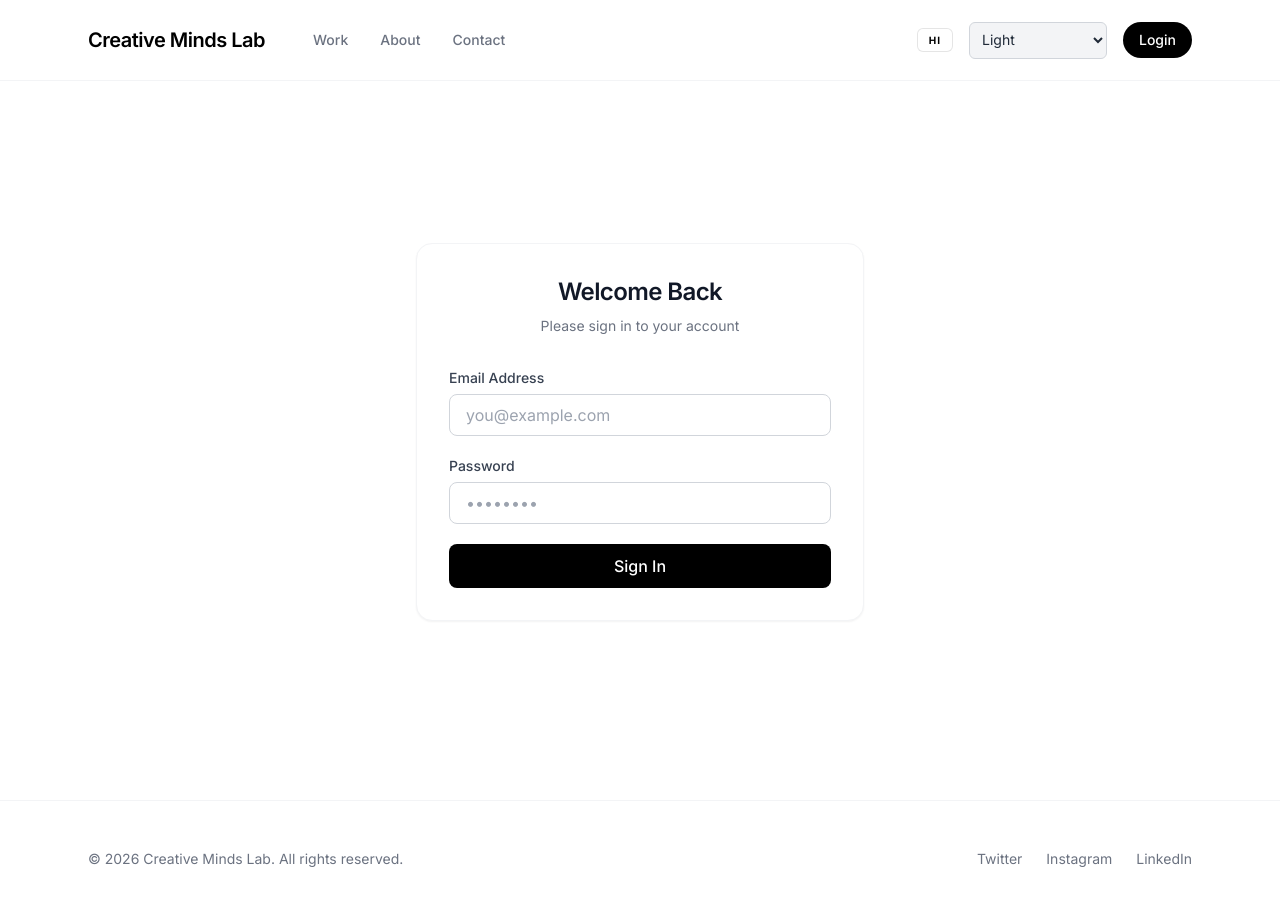
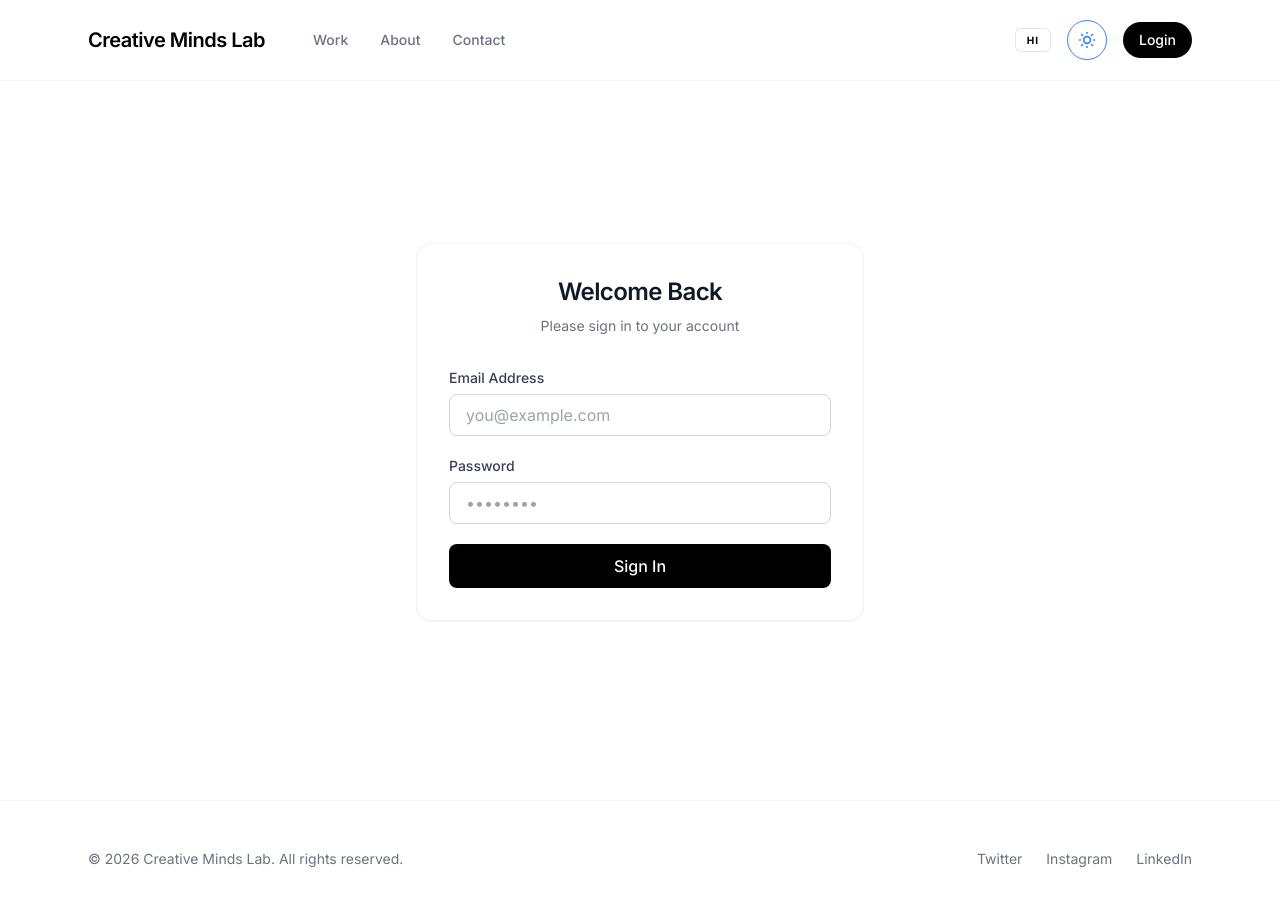
Before and after one commit to VeerAGNI/Creative-Minds-Lab, a Next.js app: page /login in a window 1280 px wide. Shown: the top 906 px of the page. Built offline with nearby package versions, Linux system fonts and the light colour scheme.

Commit message:
Forge: Add creaters themes

```diff
--- a/app/globals.css
+++ b/app/globals.css
@@ -3,7 +3,7 @@
 @tailwind utilities;
 
 @layer base {
-  :root {
+  :root, html[data-theme='light'] {
     --color-bg: #ffffff;
     --color-text: #000000;
     --color-primary: #3b82f6;
@@ -15,13 +15,13 @@
     --color-primary: #60a5fa;
   }
 
-  html[data-theme='creator-neon'] {
+  html.dark[data-theme='creator-neon'], html[data-theme='creator-neon'] {
     --color-bg: #09090b;
     --color-text: #39ff14;
     --color-primary: #ff00ff;
   }
 
-  html[data-theme='creator-sunset'] {
+  html.dark[data-theme='creator-sunset'], html[data-theme='creator-sunset'] {
     --color-bg: #2d1033;
     --color-text: #fcd34d;
     --color-primary: #f97316;
--- a/components/ThemeToggle.jsx
+++ b/components/ThemeToggle.jsx
@@ -2,24 +2,35 @@
 import { useTheme } from '@/context/ThemeContext';
 
 export default function ThemeToggle() {
-  const { theme, setTheme, availableThemes } = useTheme();
-
-  const formatThemeName = (name) => {
-    return name.split('-').map(word => word.charAt(0).toUpperCase() + word.slice(1)).join(' ');
-  };
+  const { theme, toggleTheme } = useTheme();
 
   return (
-    <select
-      value={theme}
-      onChange={(e) => setTheme(e.target.value)}
-      className="p-2 text-sm rounded-md bg-gray-100 dark:bg-gray-800 text-gray-800 dark:text-gray-200 border border-gray-300 dark:border-gray-700 hover:bg-gray-200 dark:hover:bg-gray-700 transition-colors focus:outline-none focus:ring-2 focus:ring-gray-300 dark:focus:ring-gray-600 z-50 cursor-pointer"
-      aria-label="Select Theme"
+    <button
+      onClick={toggleTheme}
+      className="p-2 rounded-full border border-primary text-primary bg-background hover:bg-primary hover:text-background transition-colors focus:outline-none focus:ring-2 focus:ring-primary focus:ring-offset-2 focus:ring-offset-background z-50 cursor-pointer flex items-center justify-center w-10 h-10 shadow-sm"
+      aria-label="Toggle Theme"
+      title={`Current Theme: ${theme.replace('creator-', '')}`}
     >
-      {availableThemes?.map((t) => (
-        <option key={t} value={t}>
-          {formatThemeName(t)}
-        </option>
-      ))}
-    </select>
+      {theme === 'light' && (
+        <svg className="w-5 h-5" fill="none" viewBox="0 0 24 24" stroke="currentColor">
+          <path strokeLinecap="round" strokeLinejoin="round" strokeWidth={2} d="M12 3v1m0 16v1m9-9h-1M4 12H3m15.364 6.364l-.707-.707M6.343 6.343l-.707-.707m12.728 0l-.707.707M6.343 17.657l-.707.707M16 12a4 4 0 11-8 0 4 4 0 018 0z" />
+        </svg>
+      )}
+      {theme === 'dark' && (
+        <svg className="w-5 h-5" fill="none" viewBox="0 0 24 24" stroke="currentColor">
+          <path strokeLinecap="round" strokeLinejoin="round" strokeWidth={2} d="M20.354 15.354A9 9 0 018.646 3.646 9.003 9.003 0 0012 21a9.003 9.003 0 008.354-5.646z" />
+        </svg>
+      )}
+      {theme === 'creator-neon' && (
+        <svg className="w-5 h-5" fill="none" viewBox="0 0 24 24" stroke="currentColor">
+          <path strokeLinecap="round" strokeLinejoin="round" strokeWidth={2} d="M13 10V3L4 14h7v7l9-11h-7z" />
+        </svg>
+      )}
+      {theme === 'creator-sunset' && (
+        <svg className="w-5 h-5" fill="none" viewBox="0 0 24 24" stroke="currentColor">
+          <path strokeLinecap="round" strokeLinejoin="round" strokeWidth={2} d="M5 3v4M3 5h4M6 17v4m-2-2h4m5-16l2.286 6.857L21 12l-5.714 2.143L13 21l-2.286-6.857L5 12l5.714-2.143L13 3z" />
+        </svg>
+      )}
+    </button>
   );
 }
--- a/context/ThemeContext.jsx
+++ b/context/ThemeContext.jsx
@@ -34,10 +34,12 @@ export function ThemeProvider({ children }) {
     root.classList.remove('dark');
     root.removeAttribute('data-theme');
 
-    if (newTheme === 'dark') {
+    const darkThemes = ['dark', 'creator-neon', 'creator-sunset'];
+    if (darkThemes.includes(newTheme)) {
       root.classList.add('dark');
-      root.setAttribute('data-theme', 'dark');
-    } else if (newTheme !== 'light') {
+    }
+
+    if (newTheme !== 'light') {
       root.setAttribute('data-theme', newTheme);
     } else {
       root.setAttribute('data-theme', 'light');
@@ -52,8 +54,9 @@ export function ThemeProvider({ children }) {
   };
 
   const toggleTheme = () => {
-    const nextTheme = theme === 'light' ? 'dark' : 'light';
-    setTheme(nextTheme);
+    const currentIndex = availableThemes.indexOf(theme);
+    const nextIndex = (currentIndex + 1) % availableThemes.length;
+    setTheme(availableThemes[nextIndex]);
   };
 
   if (!mounted) {
```
